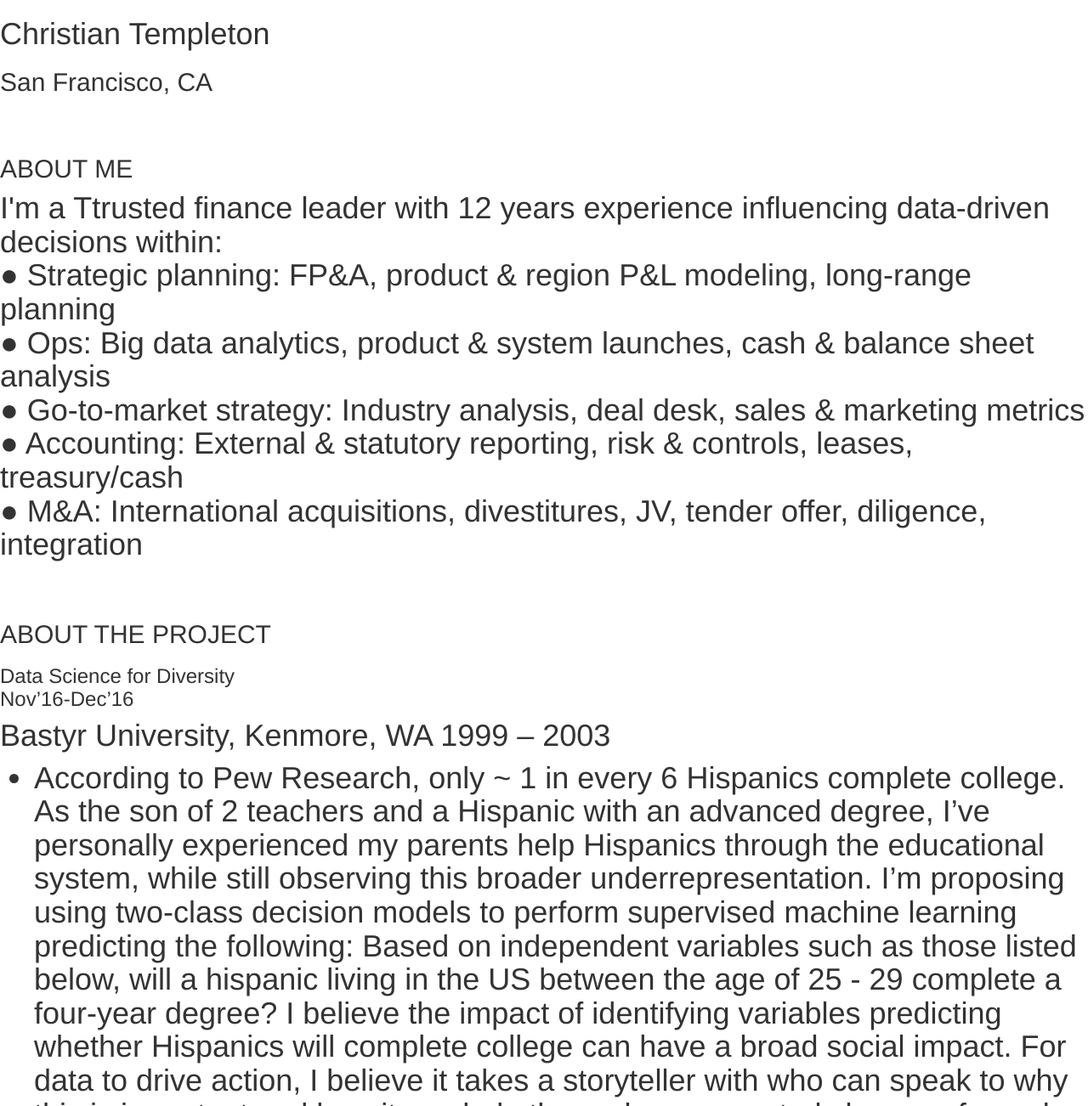
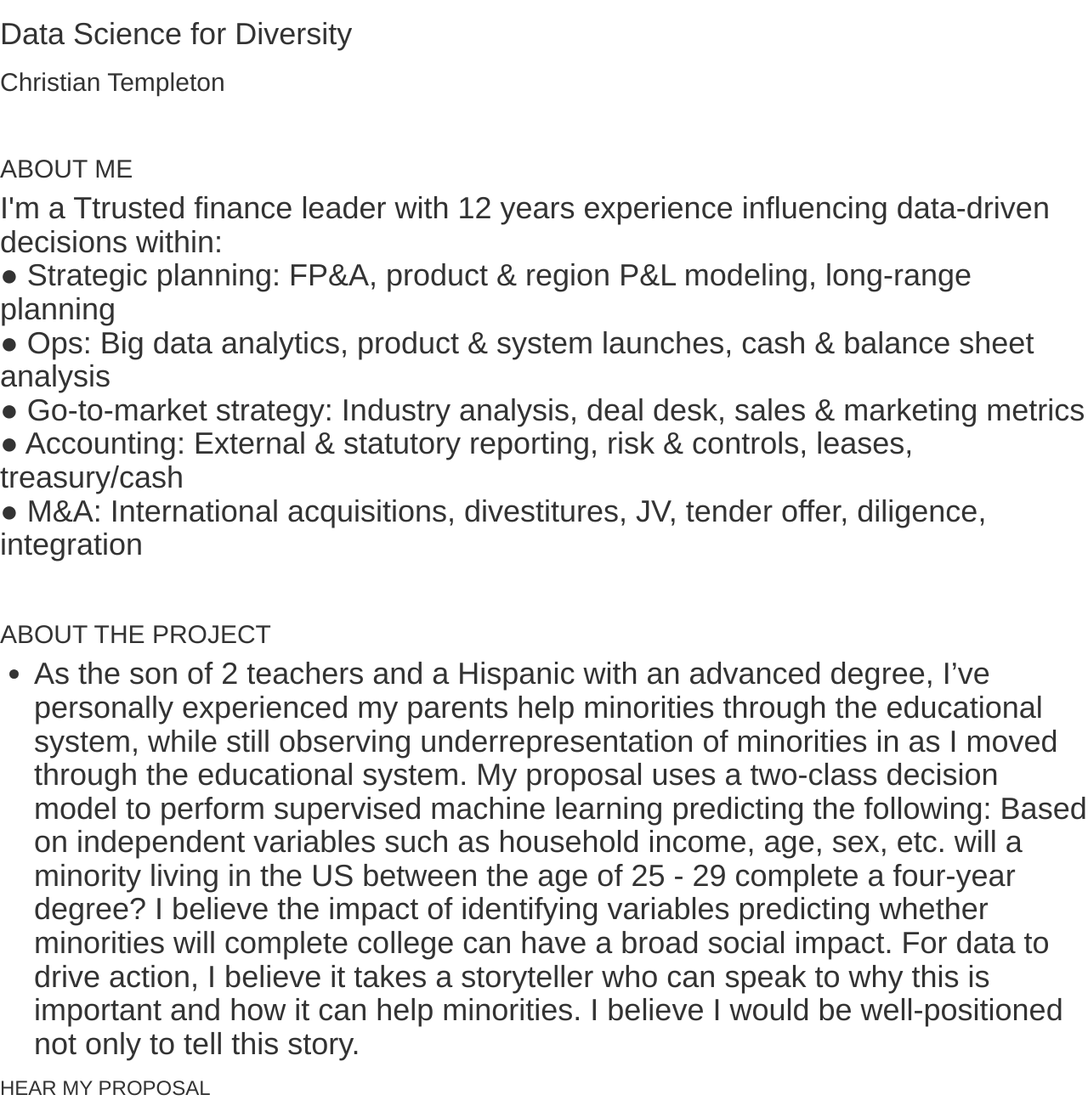
Before and after one commit to christian-templeton/wedding, a Flask app: page /index in a window 1280 px wide. Shown: the top 1302 px of the page at 85% size. Run offline with Flask 2, Linux system fonts and the light colour scheme; some libraries are stand-ins or nearby versions.

Commit message:
Update index.html

```diff
--- a/templates/index.html
+++ b/templates/index.html
@@ -2,7 +2,7 @@
 <html lang="en">
 	<head>
 		<meta charset="utf-8">
-		<title>Christian Templeton Project</title>
+		<title>Data Science for Diversity</title>
 		<link rel="stylesheet" href="https://maxcdn.bootstrapcdn.com/bootstrap/3.3.5/css/bootstrap.min.css">
 		<link rel="stylesheet" href="https://maxcdn.bootstrapcdn.com/bootstrap/3.3.5/css/bootstrap-theme.min.css">
 		<script src="https://maxcdn.bootstrapcdn.com/bootstrap/3.3.5/js/bootstrap.min.js"></script>
@@ -13,7 +13,7 @@
 <html>
 <head>
 <meta http-equiv="content-type" content="text/html; charset=utf-8" />
-<title>RESUME | Christian Templeton </title>
+<title>Data Science for Diversity </title>
 </head>
 <body>
 <!-- BEGIN DIV FOR OVERALL BOX -->
@@ -24,8 +24,8 @@
 
 </p>
 
-<h1>Christian Templeton</h1>
-<h2>San Francisco, CA</h2>
+<h1>Data Science for Diversity</h1>
+<h2>Christian Templeton</h2>
 <br />
 <!-- END CENTERING DIV -->
 </div>
@@ -47,18 +47,12 @@ I'm a Ttrusted finance leader with 12 years experience influencing data-driven d
 </p>
 <br />
 <h2>ABOUT THE PROJECT</h2>
-<h3>Data Science for Diversity
-<br />
-Nov’16-Dec’16</h3>
-<p>
-Bastyr University, Kenmore, WA 1999 – 2003
-</p>
 <ul>
 <li>
-	According to Pew Research, only ~ 1 in every 6 Hispanics complete college. As the son of 2 teachers and a Hispanic with an advanced degree, I’ve personally experienced my parents help Hispanics through the educational system, while still observing this broader underrepresentation.
-	I’m proposing using two-class decision models to perform supervised machine learning predicting the following:
-	Based on independent variables such as those listed below, will a hispanic living in the US between the age of 25 - 29 complete a four-year degree?
-	I believe the impact of identifying variables predicting whether Hispanics will complete college can have a broad social impact. For data to drive action, I believe it takes a storyteller with who can speak to why this is important and how it can help the underrepresented classes of people that a model can only narrowly define. I believe I would be well-positioned not only to perform this analysis, but also to tell this story.
+	As the son of 2 teachers and a Hispanic with an advanced degree, I’ve personally experienced my parents help minorities through the educational system, while still observing underrepresentation of minorities in as I moved through the educational system.
+	My proposal uses a two-class decision model to perform supervised machine learning predicting the following:
+	Based on independent variables such as household income, age, sex, etc. will a minority living in the US between the age of 25 - 29 complete a four-year degree?
+	I believe the impact of identifying variables predicting whether minorities will complete college can have a broad social impact. For data to drive action, I believe it takes a storyteller who can speak to why this is important and how it can help minorities. I believe I would be well-positioned not only to tell this story.
 
 </li>
 </ul>
```
